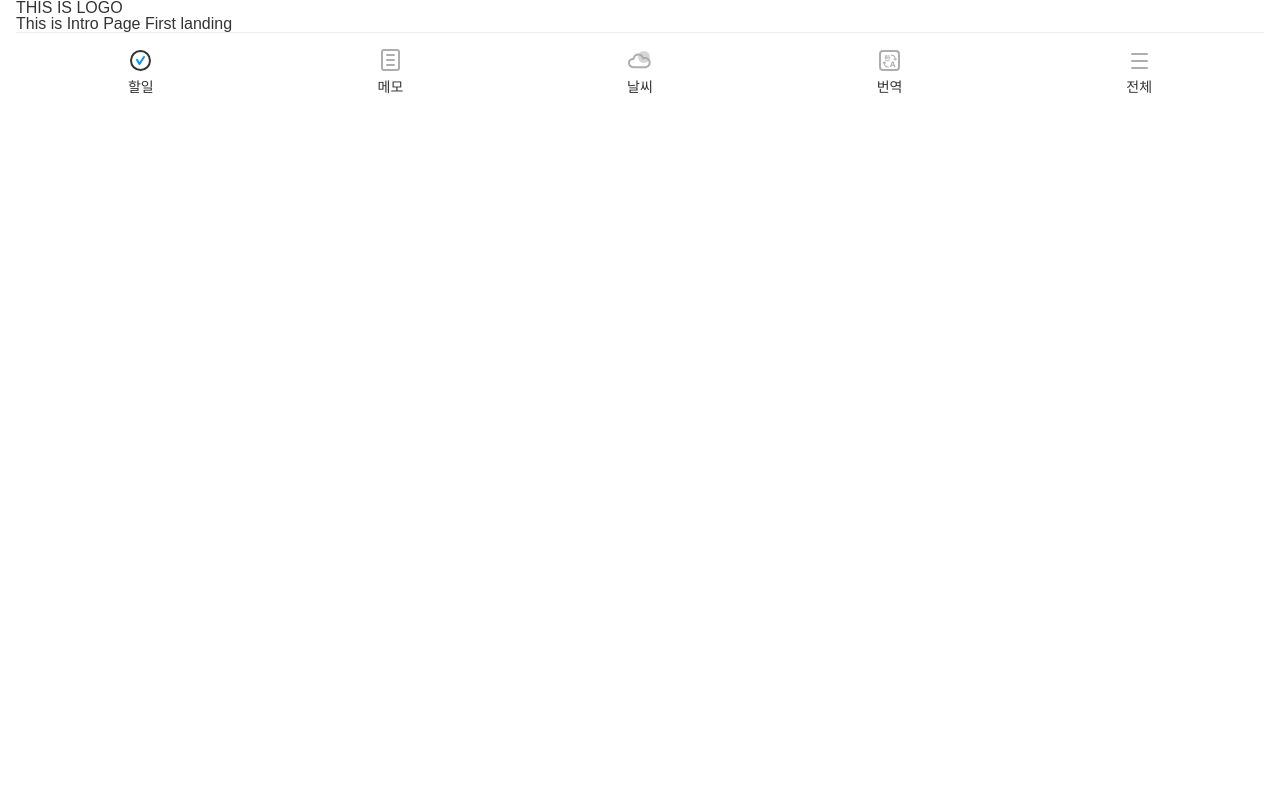
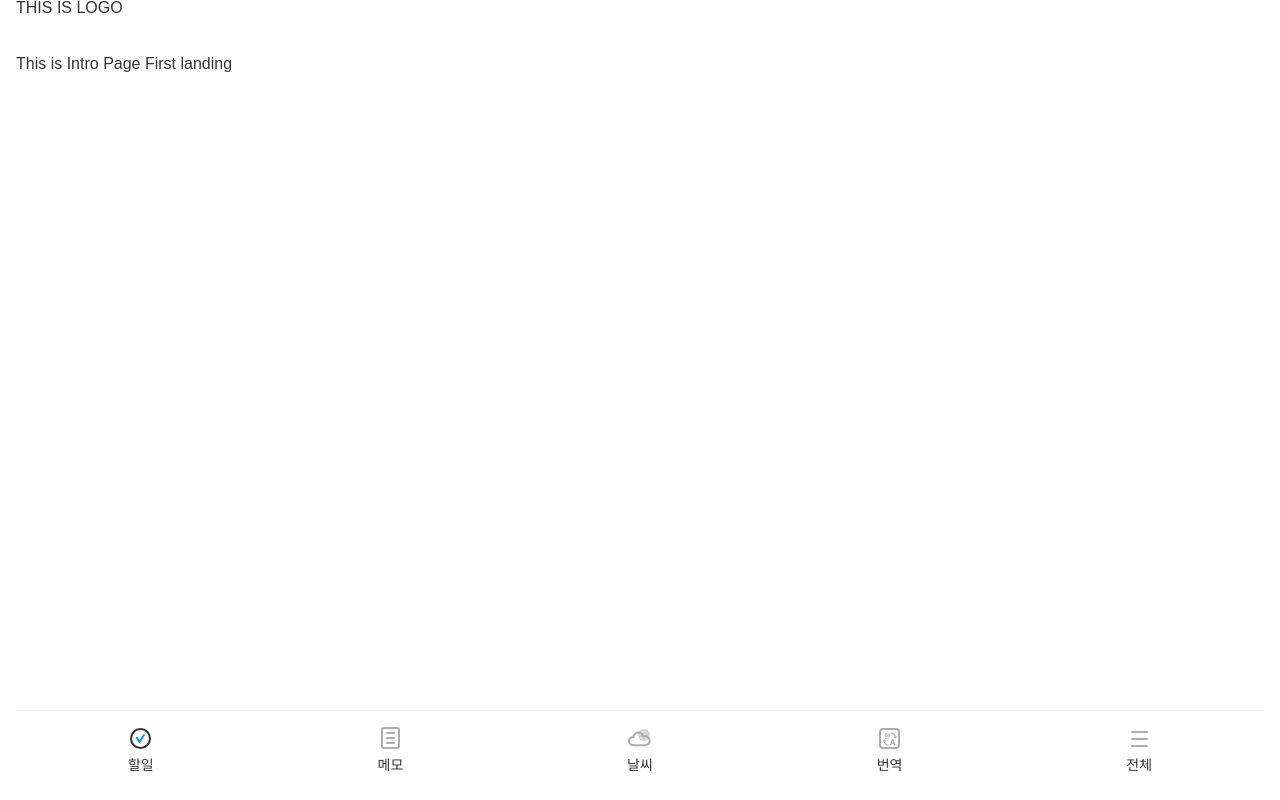
Before and after one commit to drexqq/youinone, a React (Vite) app: page / in a window 1280 px wide. Built offline with nearby package versions, Linux system fonts and the light colour scheme.

Commit message:
Design: Header, Footer Height to const

```diff
--- a/src/components/Footer.tsx
+++ b/src/components/Footer.tsx
@@ -1,5 +1,6 @@
 import { Link } from 'react-router-dom';
 import styled from 'styled-components';
+import { FOOTER_HEIGHT } from '../consts/DesignConst';
 
 import IconTodoActive from '../assets/icons/todo-active.svg';
 import IconMemo from '../assets/icons/memo.svg';
@@ -42,7 +43,7 @@ export default Footer;
 const FooterLayout = styled.footer`
   display: flex;
   border-top: 1px solid #eee;
-  height: 90px;
+  height: ${FOOTER_HEIGHT}px;
 `;
 
 const FooterButton = styled(Link)`
--- a/src/components/Header.tsx
+++ b/src/components/Header.tsx
@@ -1,8 +1,15 @@
+import styled from 'styled-components';
+import { HEADER_HEIGHT } from '../consts/DesignConst';
+
 function Header() {
   return (
-    <header>
+    <HeaderLayout>
       <div className="logo">THIS IS LOGO</div>
-    </header>
+    </HeaderLayout>
   );
 }
 export default Header;
+
+const HeaderLayout = styled.header`
+  height: ${HEADER_HEIGHT}px;
+`;
--- /dev/null
+++ b/src/consts/DesignConst.tsx
@@ -0,0 +1,2 @@
+export const HEADER_HEIGHT = 56;
+export const FOOTER_HEIGHT = 90;
--- a/src/projects/ProjectRouter.tsx
+++ b/src/projects/ProjectRouter.tsx
@@ -1,28 +1,29 @@
-import { BrowserRouter, Routes, Route } from "react-router-dom";
-import { Layout } from "../styles/LayoutStyle"
-import Intro from "../components/Intro";
-import NotFound from "../components/NotFound"
-import Header from "../components/Header"
-import Footer from "../components/Footer"
-import Memo from "./Memo/Memo"
-import TodoList from "./TodoList/Todolist"
+import { BrowserRouter, Routes, Route } from 'react-router-dom';
+import { Layout, PageLayout } from '../styles/LayoutStyle';
+import Intro from '../components/Intro';
+import NotFound from '../components/NotFound';
+import Header from '../components/Header';
+import Footer from '../components/Footer';
+import Memo from './Memo/Memo';
+import TodoList from './TodoList/Todolist';
 
-function ProjectRouter () {
-
+function ProjectRouter() {
   return (
     <BrowserRouter>
       <Layout>
         <Header />
+        <PageLayout>
           <Routes>
             <Route path="/" element={<Intro />}></Route>
             <Route path="/todo" element={<TodoList />}></Route>
             <Route path="/memo" element={<Memo />}></Route>
             <Route path="*" element={<NotFound />}></Route>
           </Routes>
+        </PageLayout>
         <Footer />
       </Layout>
     </BrowserRouter>
-    )
+  );
 }
 
-export default ProjectRouter
+export default ProjectRouter;
--- a/src/styles/LayoutStyle.tsx
+++ b/src/styles/LayoutStyle.tsx
@@ -1,5 +1,11 @@
-import styled from "styled-components";
+import styled from 'styled-components';
+import { HEADER_HEIGHT, FOOTER_HEIGHT } from '../consts/DesignConst';
 
 export const Layout = styled.div`
-    padding: 0 1rem;
-`
+  padding: 0 1rem;
+  max-height: 100vh;
+`;
+
+export const PageLayout = styled.div`
+  height: calc(100vh - ${HEADER_HEIGHT}px - ${FOOTER_HEIGHT}px);
+`;
```
Lines whose indentation alone changed are shown as unchanged.
